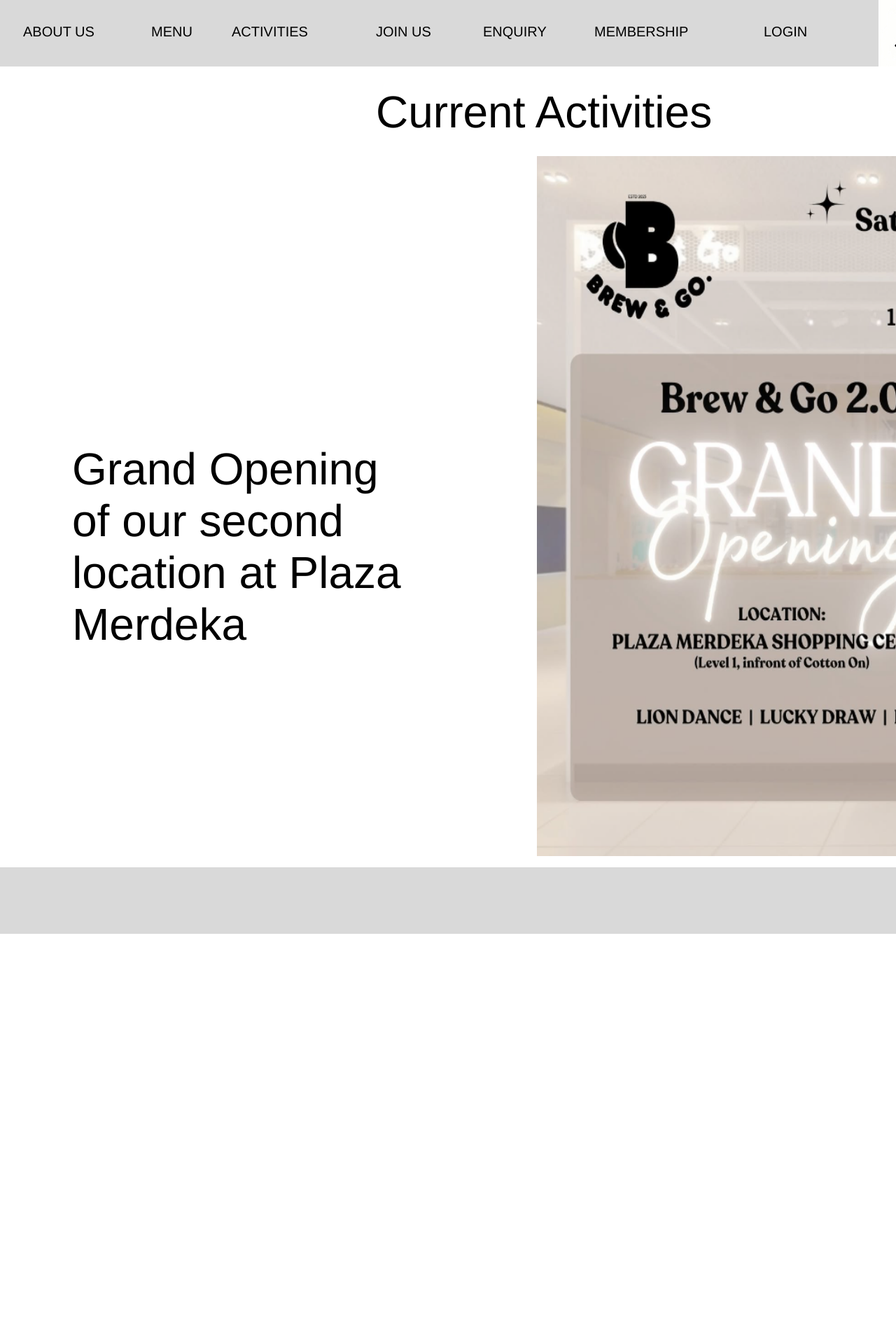
After one commit to NC2500/Web-Development-Project, a PHP site: page /current_activities.html in a window 1280 px wide. The commit adds this page. Shown: the top 1920 px of the page at 70% size. Run offline with PHP 8.4, Linux system fonts and the light colour scheme.

Commit message:
activities page

```diff
--- /dev/null
+++ b/current_activities.html
@@ -0,0 +1,32 @@
+<!DOCTYPE html>
+<html>
+  <head>
+    <meta charset="utf-8" />
+  <link rel="stylesheet" href="style.css" />
+
+  </head>
+  <body>
+    <div class="past-activities-page">
+      <div class="div">
+        <div class="navbar">
+          <div class="text-wrapper">LOGIN</div>
+          <div class="overlap">
+            <div class="text-wrapper-2">ACTIVITIES</div>
+            <div class="text-wrapper-3">ABOUT US</div>
+            <div class="text-wrapper-4">MENU</div>
+          </div>
+          <div class="text-wrapper-5">JOIN US</div>
+          <div class="text-wrapper-6">ENQUIRY</div>
+          <div class="text-wrapper-7">MEMBERSHIP</div>
+          <img class="logo-png" src="img/logo.png" />
+        </div>
+        <div class="rectangle"></div>
+        <div class="overlap-group">
+          <div class="text-wrapper-8">Current Activities</div>
+          <img class="image-6" src="img/image-6.png" />
+          <p class="text-wrapper-9">Grand Opening of our second location at Plaza Merdeka</p>
+        </div>
+      </div>
+    </div>
+  </body>
+</html>
--- a/normanpage.html
+++ b/normanpage.html
@@ -91,10 +91,10 @@
             <td>Favorites Music</td>
             <td>
                 <strong>Beyond - 不再猶豫</strong><br>
-                <iframe width="300" height="200" src="https://www.youtube.com/embed/fKKgY7BXxJE" frameborder="0" allowfullscreen style="margin-bottom: 20px;"></iframe>
+                <iframe width="300" height="200" src="https://www.youtube.com/embed/2c_lHmkOq0E" frameborder="0" allowfullscreen style="margin-bottom: 20px;"></iframe>
 
                 <br><strong>Where Our Blue Is - Tatsuya Kitani</strong><br>
-                <iframe width="300" height="200" src="https://www.youtube.com/embed/zuoVd2QNxJo" frameborder="0" allowfullscreen style="margin-bottom: 20px;"></iframe>
+                <iframe width="300" height="200" src="https://www.youtube.com/embed/gcgKUcJKxIs" frameborder="0" allowfullscreen style="margin-bottom: 20px;"></iframe>
 
                 <br><strong>IDSMILE - Nightcord at 25</strong><br>
                 <iframe width="300" height="200" src="https://www.youtube.com/embed/JTOM6fuXptg" frameborder="0" allowfullscreen style="margin-bottom: 20px;"></iframe>
--- a/style.css
+++ b/style.css
@@ -212,7 +212,7 @@
 
   .past-activities-page .text-wrapper-8 {
     position: absolute;
-    width: 469px;
+    width: 500px;
     top: 0;
     left: 537px;
     font-family: "Lora-Regular", Helvetica;
@@ -240,6 +240,20 @@
     left: 767px;
   }
 
+  .past-activities-page .image-6 {
+    position: absolute;
+    width: 700px;
+    height: 1000px;
+    top: 100px;
+    left: 767px;
+  }
+  .past-activities-page .image-7 {
+    position: absolute;
+    width: 770px;
+    height: 938px;
+    top: 180px;
+    left: 700px;
+  }
 
   .past-activities-page .text-wrapper-9 {
     position: absolute;
```
Also changed, not shown: upcoming_activities.html (added, +32 -0 lines), img/image-6.png (added), img/image-7.png (added).
